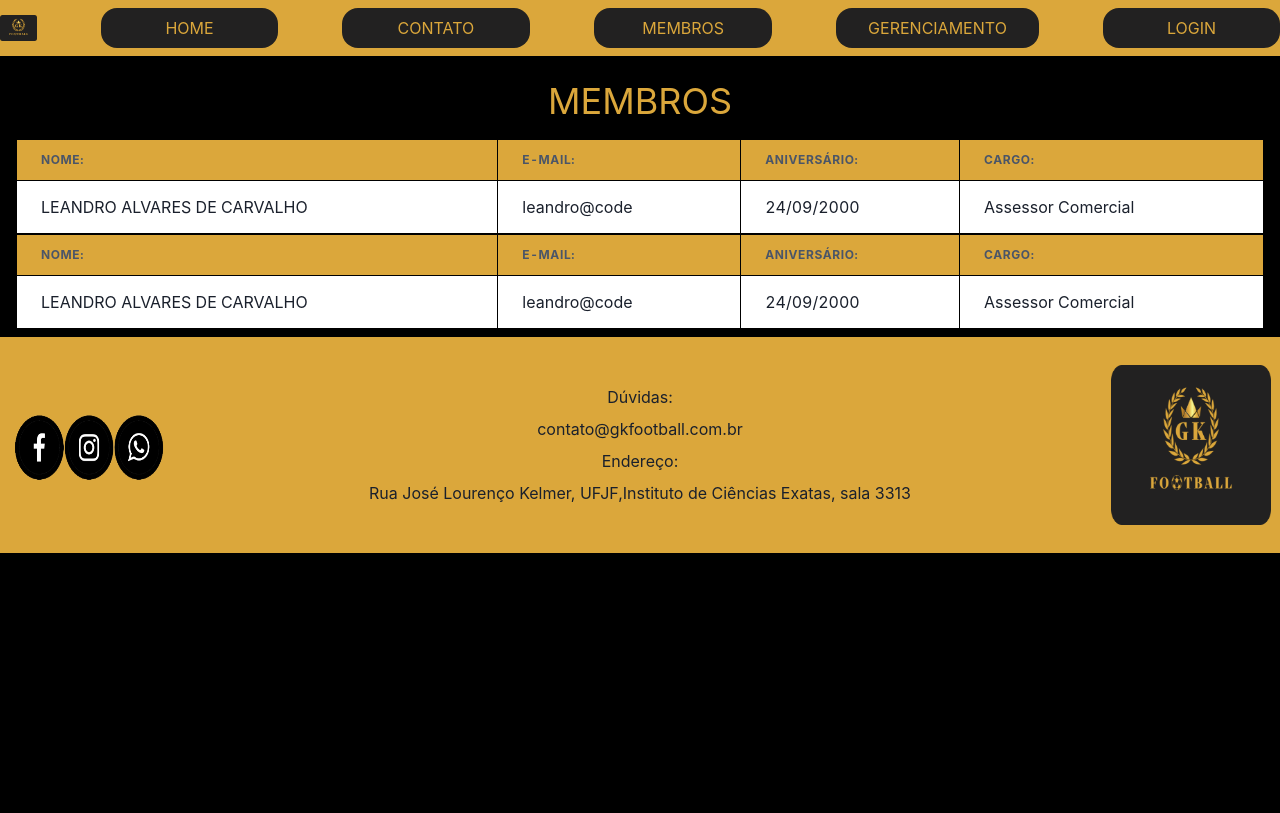
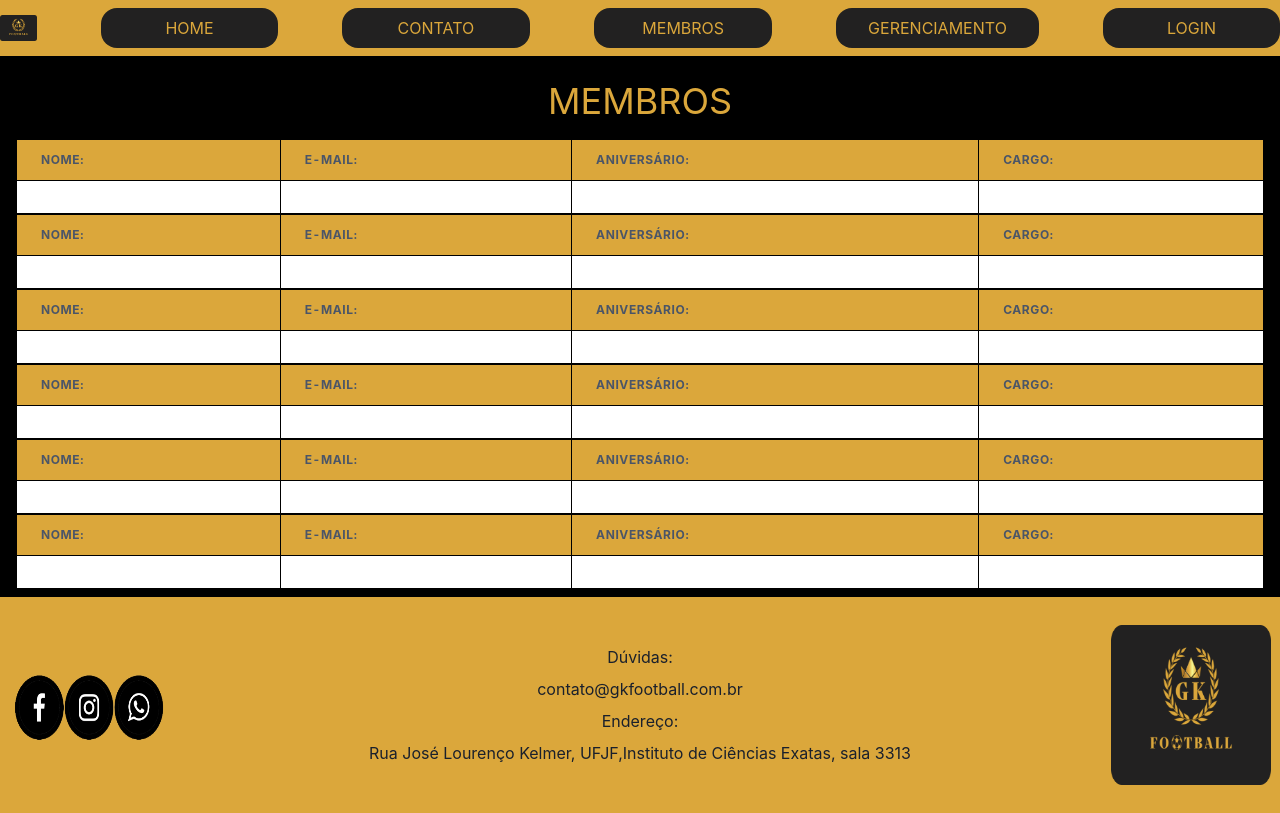
Before and after one commit to leandro-ac/gkfootball, a Next.js app: page /membros in a window 1280 px wide. Built offline with nearby package versions, Linux system fonts and the light colour scheme.

Commit message:
estética

```diff
--- a/src/componnets/Section/index.tsx
+++ b/src/componnets/Section/index.tsx
@@ -97,7 +97,7 @@ export function SectionContatos2(){
 export function SectionContatos3(){
     return(
     <HStack
-    background={"#ffff"} py={40} justify={"center"} spacing={12}
+    background={"#ffff"} py={40} align={"center"} justify={"center"} spacing={12}
     >
         <HStack>
         <Image src={"/imagens/ig.png"} alt={"ig"} width={80} height={60} />
--- a/src/pages/login.tsx
+++ b/src/pages/login.tsx
@@ -7,7 +7,7 @@ export default function login(){
             as={"main"}
             p={10}
             align={'center'}
-            bg={'yellow'}
+            bg={'black'}
         >
             <CardLogin/>
         </Stack>
--- a/src/pages/membros.tsx
+++ b/src/pages/membros.tsx
@@ -12,8 +12,12 @@ export default function Membros() {
             <Stack align={"center"} py={4}>
             <TitleServices title={"MEMBROS"} size={"36px"} color={"yellow"}></TitleServices>
             </Stack>
-            <TableIndex nome={"LEANDRO ALVARES DE CARVALHO"} email={"leandro@code"} niver={"24/09/2000"} cargo={"Assessor Comercial"} ></TableIndex>
-            <TableIndex nome={"LEANDRO ALVARES DE CARVALHO"} email={"leandro@code"} niver={"24/09/2000"} cargo={"Assessor Comercial"} ></TableIndex>
+            <TableIndex nome={""} email={""} niver={""} cargo={""} ></TableIndex>
+            <TableIndex nome={""} email={""} niver={""} cargo={""} ></TableIndex>
+            <TableIndex nome={""} email={""} niver={""} cargo={""} ></TableIndex>
+            <TableIndex nome={""} email={""} niver={""} cargo={""} ></TableIndex>
+            <TableIndex nome={""} email={""} niver={""} cargo={""} ></TableIndex>
+            <TableIndex nome={""} email={""} niver={""} cargo={""} ></TableIndex>
 
         </Stack>
 
```
